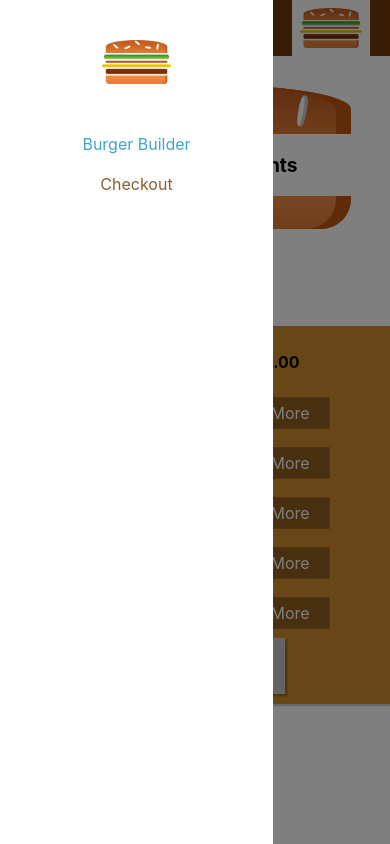
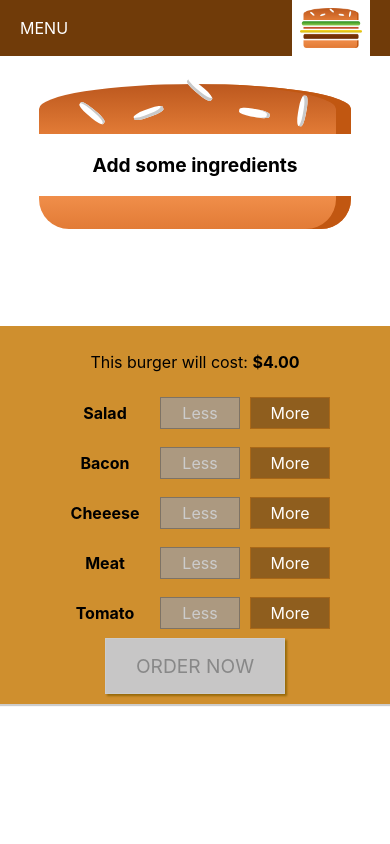
Before and after one commit to dmetree/burger-constructor, a React (Create React App) app: page / in a window 390 px wide. Built offline with nearby package versions, Linux system fonts and the light colour scheme.

Commit message:
bug fixed

```diff
--- a/src/App.js
+++ b/src/App.js
@@ -7,7 +7,6 @@ import BurgerBuilder from './containers/BurgerBuilder/BurgerBuilder';
 class App extends Component {
 
   render() {
-    console.log('Hello world!')
 
     return (
       <div className={gs.App}>
--- a/src/components/Layout/Layout.js
+++ b/src/components/Layout/Layout.js
@@ -8,7 +8,7 @@ import s from './Layout.module.css';
 class Layout extends Component {
 
     state = {
-        showSideDrawer: true
+        showSideDrawer: false
     }
 
     sideDrawerClosedHandler = () => {
@@ -17,10 +17,16 @@ class Layout extends Component {
         })
     }
 
+    sideDrawerToggleHandler = () => {
+        this.setState((prevState) => {
+            return { showSideDrawer: !prevState.showSideDrawer }
+        });
+    }
+
     render() {
         return (
             <Aux>
-                <Toolbar />
+                <Toolbar drawerToggleClicked={this.sideDrawerToggleHandler}/>
                 <SideDrawer
                     open={this.state.showSideDrawer}
                     closed={this.sideDrawerClosedHandler} />
@@ -31,5 +37,4 @@ class Layout extends Component {
         )
     }
 }
-
 export default Layout;
--- /dev/null
+++ b/src/components/Navigation/SideDrawer/DrawerToggle/DrawerToggle.js
@@ -0,0 +1,12 @@
+import React from 'react';
+import s from './DrawerToggle.module.css';
+
+const DrawerToggle = (props) => (
+    <div
+        className={s.DrawerToggle}
+        onClick={props.clicked}>
+        MENU
+    </div>
+);
+
+export default DrawerToggle;
--- /dev/null
+++ b/src/components/Navigation/SideDrawer/DrawerToggle/DrawerToggle.module.css
@@ -0,0 +1,9 @@
+.DrawerToggle{
+    display: none;
+}
+
+@media (max-width: 499px){
+   .DrawerToggle{
+    display: flex;
+}
+}
--- a/src/components/Navigation/SideDrawer/SideDrawer.module.css
+++ b/src/components/Navigation/SideDrawer/SideDrawer.module.css
@@ -9,7 +9,7 @@
     background-color: white;
     padding: 32px 16px;
     box-sizing: border-box;
-    transition: transform .3 ease-out;
+    transition: transform 0.3s ease-out;
 }
 
 @media (min-width: 500px){
--- a/src/components/Navigation/Toolbar/Toolbar.js
+++ b/src/components/Navigation/Toolbar/Toolbar.js
@@ -2,10 +2,11 @@ import React from 'react';
 import s from './Toolbar.module.css';
 import Logo from './../../Logo/Logo';
 import NavigationItems from './../NavigationItems/NavigationItems';
+import DrawerToggle from './../SideDrawer/DrawerToggle/DrawerToggle';
 
 const Toolbar = (props) => (
     <header className={s.Toolbar}>
-        <div>MENU</div>
+        <DrawerToggle clicked={props.drawerToggleClicked}/>
         <Logo></Logo>
         <nav className={s.DesktopOnly}>
             <ul>
--- a/src/components/Navigation/Toolbar/Toolbar.module.css
+++ b/src/components/Navigation/Toolbar/Toolbar.module.css
@@ -14,10 +14,7 @@
     z-index: 90;
 
 }
-/*
-.Toolbar nav{
-    height: 100%;
-} */
+
 
 .Toolbar ul{
     padding: 0;
```
